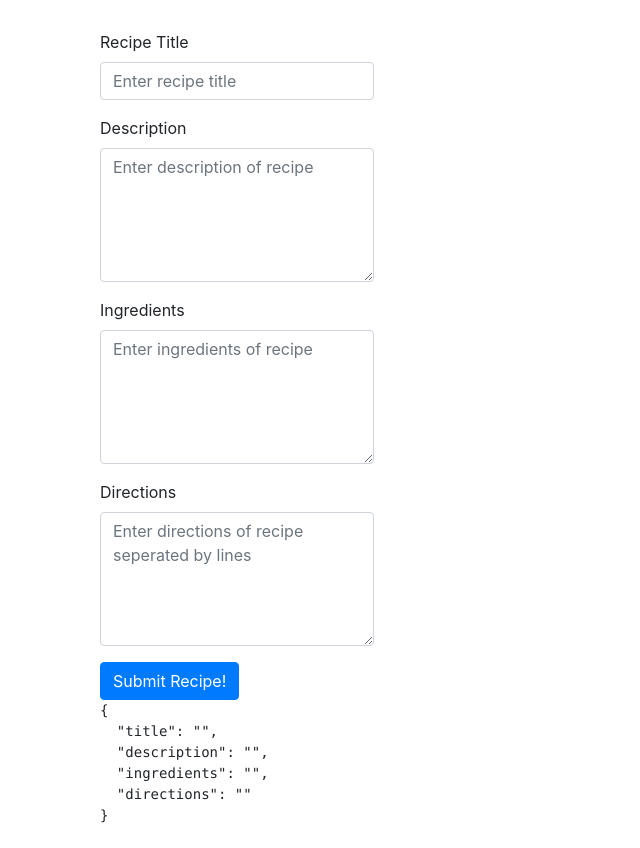
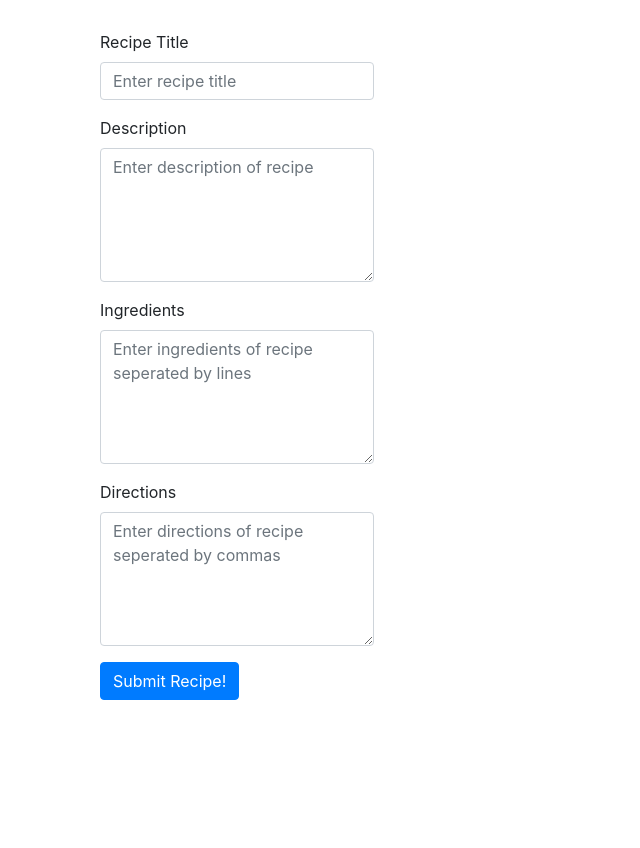
Before and after one commit to rtumalle0518/WeCook, a React (Create React App) app: page /newrecipe in a window 1280 px wide. Shown: the whole page, without its empty margins (0-640 px from the left). After the commit the page ends 800 px from the top, so only its background shows below. Built offline with nearby package versions, Linux system fonts and the light colour scheme; no server answers; a web font is replaced by a local one.

Commit message:
edited place holder

```diff
--- a/src/components/NewRecipe.js
+++ b/src/components/NewRecipe.js
@@ -7,11 +7,11 @@ import { Formik, Field} from 'formik';
 import * as yup from 'yup'
 
 export default function NewRecipe() {
-  const [title, setTitle] = useState("");
-  const [description, setDescription] = useState("");
-  const [ingredients, setIngredients] = useState("");
-  const [directions, setDirections] = useState("");
-  const [validated, setValidated] = useState(false);
+  // const [title, setTitle] = useState("");
+  // const [description, setDescription] = useState("");
+  // const [ingredients, setIngredients] = useState("");
+  // const [directions, setDirections] = useState("");
+  // const [validated, setValidated] = useState(false);
   const { currentUser, goToLogin } = useAuth();
 
   const schema = yup.object().shape({
@@ -30,10 +30,11 @@ export default function NewRecipe() {
           ingredients: '',
           directions: '',
         }}
+
         onSubmit={(values, onSubmitProps) => {
           onSubmitProps.setSubmitting(true);
           const ingredientsArray = values.ingredients.split("\n");
-          const directionsArray = values.directions.split("\n")
+          const directionsArray = values.directions.split(",")
 
           firestore
             .collection("recipes")
@@ -44,11 +45,6 @@ export default function NewRecipe() {
               directions: directionsArray,
             });
 
-          setTitle("");
-          setIngredients("");
-          setDescription("");
-          setDirections("");
-          //put the firebase async call here
           console.log(values)
           onSubmitProps.setSubmitting(false);
           onSubmitProps.resetForm();
@@ -98,7 +94,7 @@ export default function NewRecipe() {
               name="ingredients"
               rows={5}
               value={values.ingredients}
-              placeholder="Enter ingredients of recipe"
+              placeholder="Enter ingredients of recipe seperated by lines"
               onChange={handleChange}
               onBlur={handleBlur}
               isValid={touched.ingredients && !errors.ingredients}
@@ -115,7 +111,7 @@ export default function NewRecipe() {
               name="directions"
               rows={5}
               value={values.directions}
-              placeholder="Enter directions of recipe seperated by lines"
+              placeholder="Enter directions of recipe seperated by commas"
               onChange={handleChange}
               onBlur={handleBlur}
               isValid={touched.directions && !errors.directions}
@@ -127,41 +123,10 @@ export default function NewRecipe() {
           </Form.Group>
 
           <Button disabled={isSubmitting} type="submit">Submit Recipe!</Button>
-          <pre>{JSON.stringify(values, null, 2)}</pre>
+          {/*For testing purposes: <pre>{JSON.stringify(values, null, 2)}</pre> */}
         </Form>
         )}
       </Formik>
     </>
-
-      // <div className="new-recipe">
-      //   <h1>New recipe</h1>
-      //   <form>
-      //     <input
-      //       type="text"
-      //       placeholder="Recipe Title"
-      //       value={title}
-      //       onChange={(e) => setTitle(e.target.value)}
-      //       required
-      //     />
-      //     <textarea
-      //       placeholder="Description"
-      //       value={description}
-      //       onChange={(e) => setDescription(e.target.value)}
-      //     />
-      //     <textarea
-      //       type="text"
-      //       placeholder="Ingredients separated by comma"
-      //       value={ingredients}
-      //       onChange={(e) => setIngredients(e.target.value)}
-      //       required
-      //     />
-      //     <textarea
-      //       placeholder="Directions seperated by line"
-      //       value={directions}
-      //       required
-      //     />
-      //     <button onClick={saveRecipe}>Save recipe</button>
-      //   </form>
-      // </div>
   );
 };
```
